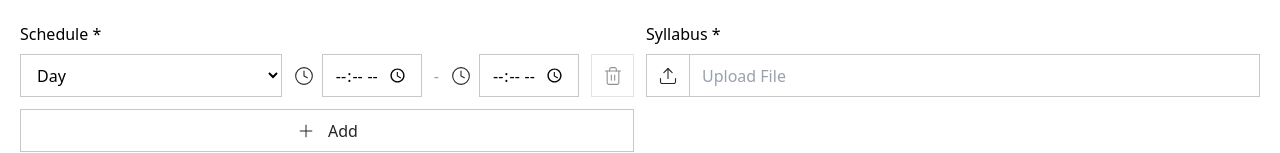
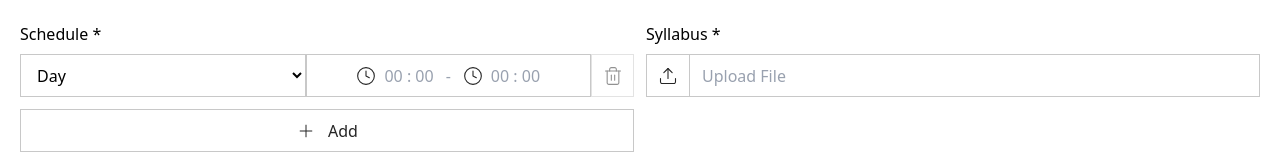
Before and after one commit to Samad126/bridge-spero-frontend, a Next.js app: page /create-group in a window 1280 px wide. Shown: the part 526-679 px from the top of the page. Built offline with nearby package versions, Linux system fonts and the light colour scheme.

Commit message:
fix view of schedule time part

```diff
--- a/features/group-form/components/Schedule.tsx
+++ b/features/group-form/components/Schedule.tsx
@@ -43,7 +43,7 @@ function Schedule() {
       <label className="block mb-[8px]">Schedule *</label>
       <div className="space-y-[12px]">
         {schedules.map((schedule) => (
-          <div key={schedule.id} className="flex items-center gap-[12px]">
+          <div key={schedule.id} className="flex items-center">
             <select
               value={schedule.day}
               onChange={(e) =>
@@ -61,6 +61,7 @@ function Schedule() {
               <option value="sunday">Sunday</option>
             </select>
 
+            <div className="flex justify-center items-center gap-[12px] border border-gray-light h-[43px] px-[12px] flex-1">
               <div className="flex items-center gap-[8px]">
                 <Image
                   src="/clock.svg"
@@ -69,18 +70,9 @@ function Schedule() {
                   height={20}
                   className="min-w-[20px] h-[20px]"
                 />
-              <input
-                type="time"
-                value={schedule.startTime}
-                onChange={(e) =>
-                  updateSchedule(schedule.id, "startTime", e.target.value)
-                }
-                className="h-[43px] px-[12px] outline-0 border border-gray-light w-[100px]"
-              />
+                <span className="text-gray-400">00 : 00</span>
               </div>
-
               <span className="text-gray-400">-</span>
-
               <div className="flex items-center gap-[8px]">
                 <Image
                   src="/clock.svg"
@@ -89,14 +81,8 @@ function Schedule() {
                   height={20}
                   className="min-w-[20px] h-[20px]"
                 />
-              <input
-                type="time"
-                value={schedule.endTime}
-                onChange={(e) =>
-                  updateSchedule(schedule.id, "endTime", e.target.value)
-                }
-                className="h-[43px] px-[12px] outline-0 border border-gray-light w-[100px]"
-              />
+                <span className="text-gray-400">00 : 00</span>
+              </div>
             </div>
 
             <button
```
Lines whose indentation alone changed are shown as unchanged.
